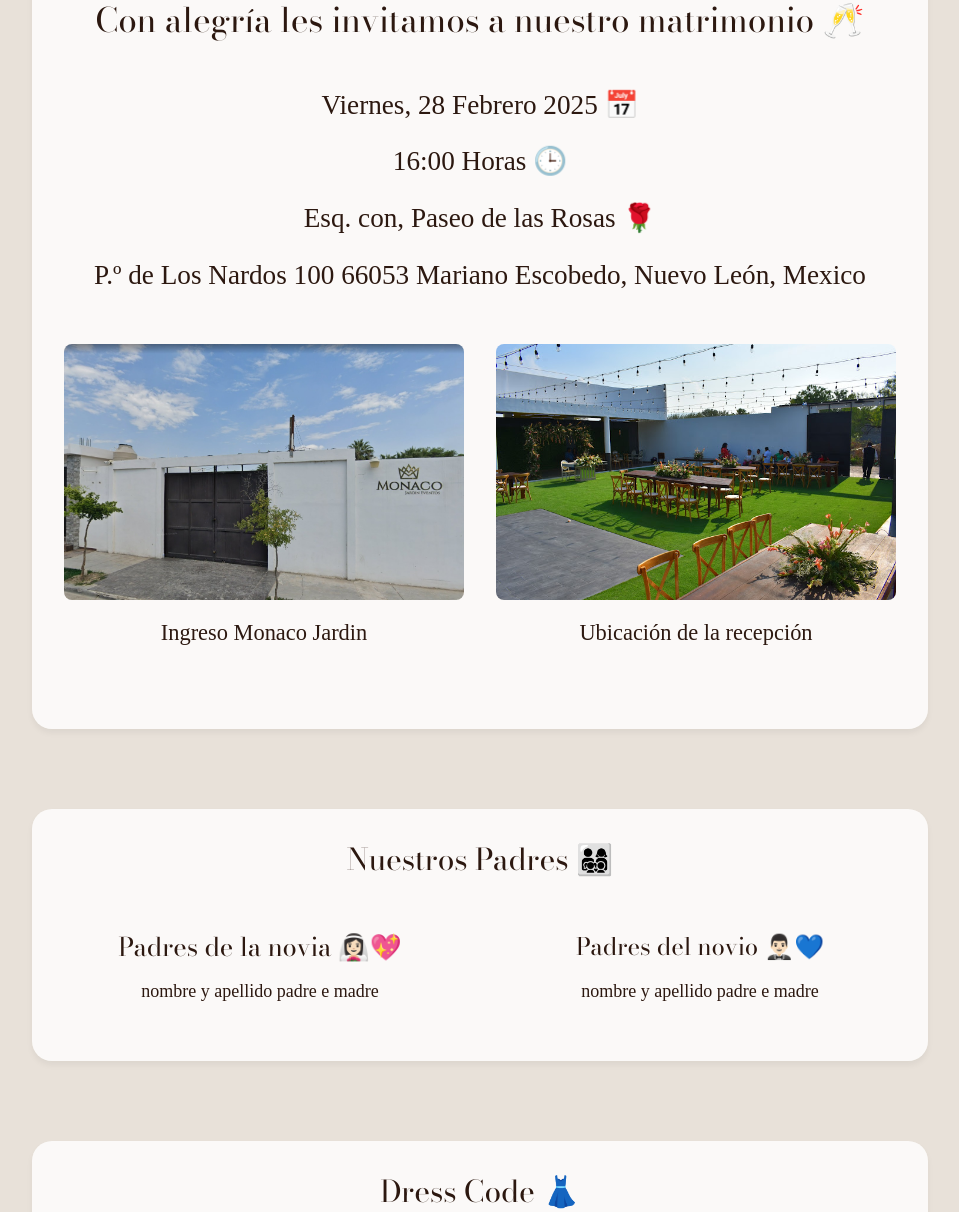
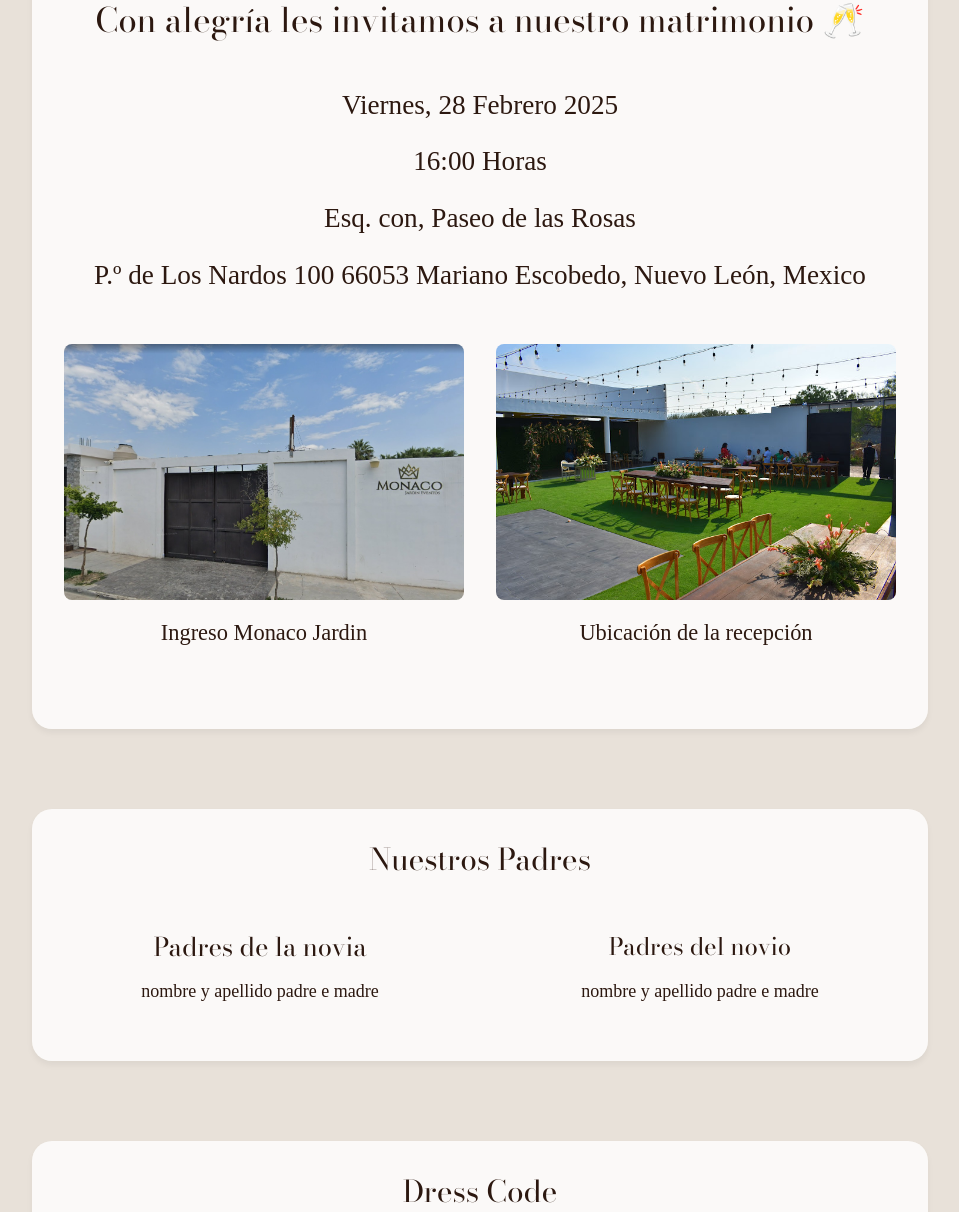
Before and after one commit to Anubiiiiiiiiiis/Anubiiiiiiiiiis.github.io, a plain HTML site: page index.html in a window 1280 px wide. Shown: the part 909-2121 px from the top of the page, without its empty margins (160-1119 px from the left). Drawn offline with nearby package versions, Linux system fonts and the light colour scheme; a web font is replaced by a local one.

Commit message:
Update index.html

```diff
--- a/index.html
+++ b/index.html
@@ -153,9 +153,9 @@
                 <h2 class="text-5xl text-center mb-12"style="font-size: 2.10rem;">Con alegría les invitamos a nuestro matrimonio 🥂</h2>
 
                 <div class="mb-12 text-center">
-                    <p class="text-center mt-4" style="font-size: 1.70rem;">Viernes, 28 Febrero 2025 📅</p>
-                    <p class="text-center mt-4" style="font-size: 1.70rem;">16:00 Horas 🕒</p>
-                    <p class="text-center mt-4" style="font-size: 1.70rem;">Esq. con, Paseo de las Rosas 🌹</p>
+                    <p class="text-center mt-4" style="font-size: 1.70rem;">Viernes, 28 Febrero 2025 </p>
+                    <p class="text-center mt-4" style="font-size: 1.70rem;">16:00 Horas </p>
+                    <p class="text-center mt-4" style="font-size: 1.70rem;">Esq. con, Paseo de las Rosas </p>
                     <p class="text-center mt-4" style="font-size: 1.70rem;">P.º de Los Nardos 100 66053 Mariano Escobedo, Nuevo León, Mexico</p>
                 </div>
 
@@ -175,14 +175,14 @@
 
             <!-- Nombres Padres Section -->
             <div class="section-container fade-in">
-                <h3 class="text-3xl mb-8 text-center">Nuestros Padres 👨‍👩‍👧‍👦</h3>
+                <h3 class="text-3xl mb-8 text-center">Nuestros Padres </h3>
                 <div class="grid md:grid-cols-2 gap-12 text-center">
                     <div class="hover-effect p-6">
-                        <h2 class="text-xl mb-4" style="font-size: 1.60rem;">Padres de la novia 👰🏻‍♀️💖</h2>
+                        <h2 class="text-xl mb-4" style="font-size: 1.60rem;">Padres de la novia </h2>
                         <p class="text-lg">nombre y apellido padre e madre</p>
                     </div>
                     <div class="hover-effect p-6">
-                        <h3 class="text-xl mb-4"style="font-size: 1.50rem;">Padres del novio 🤵🏻‍♂️💙</h3>
+                        <h3 class="text-xl mb-4"style="font-size: 1.50rem;">Padres del novio </h3>
                         <p class="text-lg">nombre y apellido padre e madre</p>
                     </div>
                 </div>
@@ -190,7 +190,7 @@
 
             <!-- Dress Code Section -->
         <div class="section-container fade-in">
-            <h3 class="text-3xl mb-8 text-center">Dress Code 👗</h3>
+            <h3 class="text-3xl mb-8 text-center">Dress Code </h3>
             <div class="grid md:grid-cols-2 gap-8 items-center h-[1500px]"> <!-- Aumentato l'altezza a h-[700px] -->
                 <div> <!-- Aggiunto flex e justify-center -->
                     <p class="text-xl mb-4" style="font-size: 1.70rem;">Elegante - Formal Black Tie</p>
@@ -205,9 +205,9 @@
         </div>
 
             <div class="section-container fade-in">
-                <h3 class="text-3xl mb-8 text-center">Regalo de boda 🎁</h3>
+                <h3 class="text-3xl mb-8 text-center">Regalo de boda </h3>
                 <div class="text-center">
-                    <p class="text-xl mb-4">Nuestro mejor regalo es que estés con nosotros en nuetro día, pero si quieres hacernos un obsequio, aquí está nuestro número de cuenta 😺</p>
+                    <p class="text-xl mb-4">Nuestro mejor regalo es que estés con nosotros en nuetro día, pero si quieres hacernos un obsequio, aquí está nuestro número de cuenta</p>
                     <div class="bg-white p-8 rounded-lg inline-block shadow-lg hover-effect">
                         <p class="text-lg mb-2 text-gray-600">IBAN</p>
                         <p class="text-2xl font-semibold tracking-wide" style="font-family: 'Bodoni Moda', serif;">
@@ -220,7 +220,7 @@
 
             <!-- La Nostra Storia Timeline -->
             <div class="section-container fade-in mb-20">
-                <h3 class="text-4xl text-center mb-12">Nuestra Historia 🗺️</h3>
+                <h3 class="text-4xl text-center mb-12">Nuestra Historia spe</h3>
                 <div class="relative">
                     <!-- Timeline line -->
                     <div class="absolute left-1/2 transform -translate-x-1/2 h-full w-0.5 bg-gray-300"></div>
@@ -311,7 +311,7 @@
                                 referrerpolicy="no-referrer-when-downgrade">
                             </iframe>
                         </div>
-                        <p class="mt-4 text-lg">Esq. con, Paseo de las Rosas 🌹<br />P.º de Los Nardos 100 66053 Mariano
+                        <p class="mt-4 text-lg">Esq. con, Paseo de las Rosas <br />P.º de Los Nardos 100 66053 Mariano
                             Escobedo, Nuevo León, Mexico</p>
                     </div>
                 </div>
```
